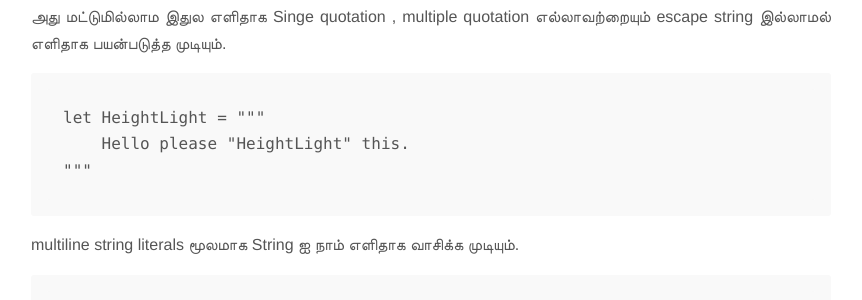
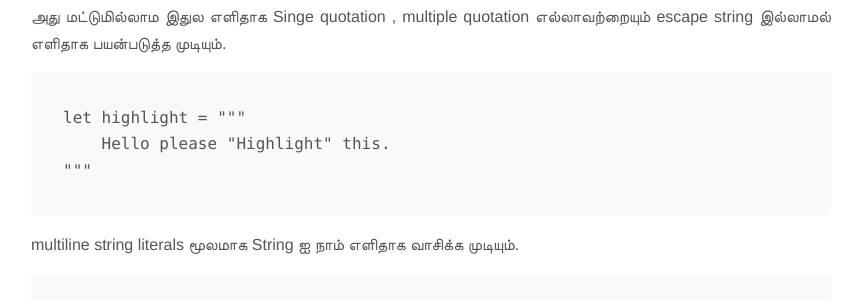
Before and after one commit to Onemoreblog/zero, a Jekyll site: the page built from _posts/2020-08-26-Multiline-string-literal-(தமிழ்).md, in a window 1280 px wide. Shown: the part 983-1283 px from the top of the page, without its empty margins (209-1071 px from the left). Built offline with Jekyll 4.4.1, drawn with Linux system fonts in a browser that asks for light colours; nearby versions of some CDN libraries.

Commit message:
Update 2020-08-26-Multiline-string-literal-(தமிழ்).md

````diff
--- a/_posts/2020-08-26-Multiline-string-literal-(தமிழ்).md
+++ b/_posts/2020-08-26-Multiline-string-literal-(தமிழ்).md
@@ -32,8 +32,8 @@ let Essay = """
 அது மட்டுமில்லாம இதுல எளிதாக Singe quotation , multiple quotation எல்லாவற்றையும் escape string  இல்லாமல் எளிதாக பயன்படுத்த முடியும்.
 
 ```
-let HeightLight = """
-    Hello please "HeightLight" this.
+let highlight = """
+    Hello please "Highlight" this.
 """
 ```
 
````
